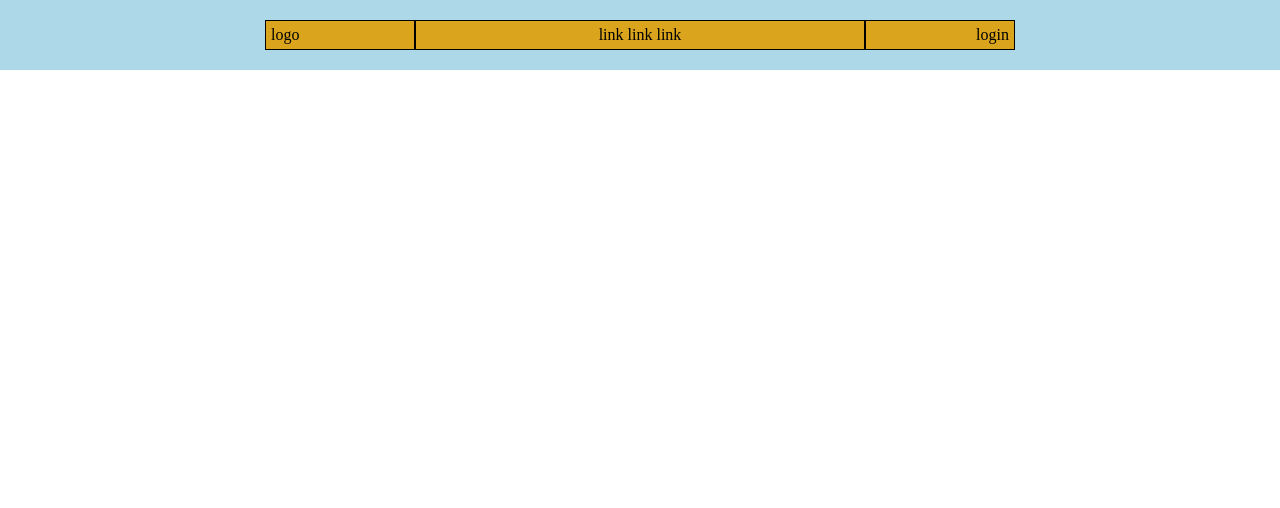
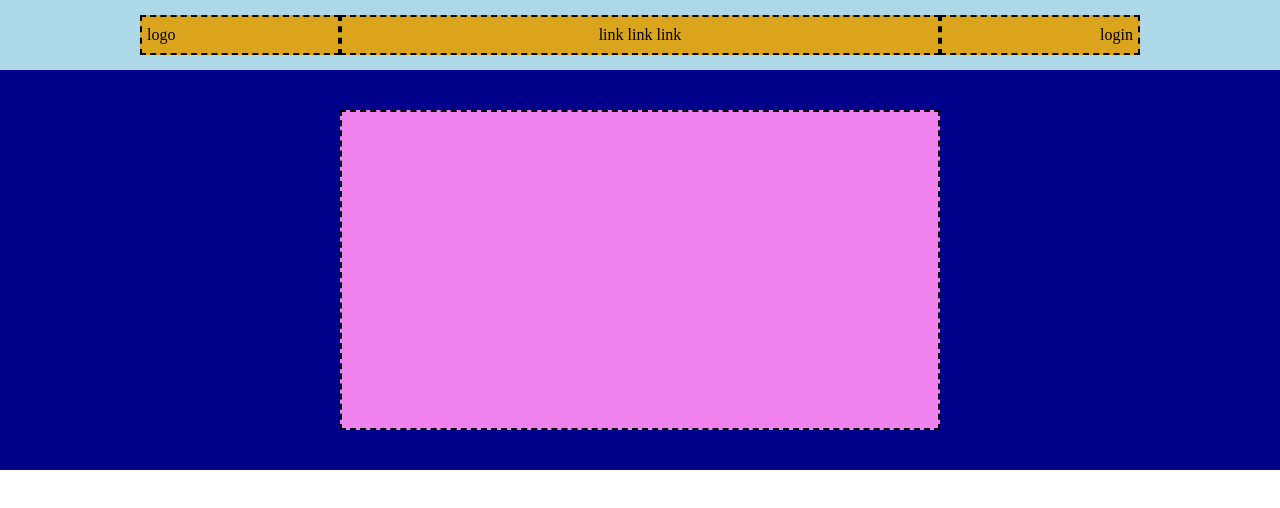
Before and after one commit to MirkoCaccavone/htmlcss-struttura-discord, a plain HTML site: page index.html in a window 1280 px wide. Drawn offline with Linux system fonts and the light colour scheme.

Commit message:
[feat] add jumbotron

```diff
--- a/css/style.css
+++ b/css/style.css
@@ -10,29 +10,46 @@ header{
     justify-content:center;
     align-items: center;
     height: 70px;
-    /* debug */
     background-color: #add8e7;
 }
 
-/* cambiare nome della classe */
+/* CHANGE CLASS NAME */
 .container-header{
     background-color: #daa51d;
-    border: 1px solid black;
-    height: 30px;
+    border: 2px dashed black;
+    height: 40px;
     padding: 5px;
+    display: flex;
+    align-items: center;
 }
 
 .logo{
-    flex-basis: 150px;
+    flex-basis: 200px;
 }
 
 .link{
-    flex-basis: 450px;
-    text-align: center;
+    flex-basis: 600px;
+    justify-content: center;
 }
 
 .login{
-    flex-basis: 150px;
-    text-align: end;
+    flex-basis: 200px;
+    justify-content: flex-end;
+}
 
+/*main rules */
+
+/*section rules */
+#jumbotron{
+    background-color: #00018b;
+    height:400px;
+    display: flex;
+    justify-content:center;
+    padding: 40px;
 }
+
+.jumbotron-content{
+    background-color: #ef82ed;
+    flex-basis: 50%;
+    border: 2px dashed black;
+}
--- a/index.html
+++ b/index.html
@@ -8,7 +8,7 @@
 </head>
 <body>
 
-    <!-- logo , link , e tasto login -->
+    <!-- logo , link  , login button -->
     <header>
 
         <div class="container-header logo">
@@ -25,7 +25,16 @@
 
     </header>
 
+    <!-- content sections -->
     <main>
+
+        <div id="jumbotron">
+            <!-- pink rectangle -->
+            <div class="jumbotron-content">
+            </div>
+        </div>
+
+
     </main>
 
     <footer>
```
